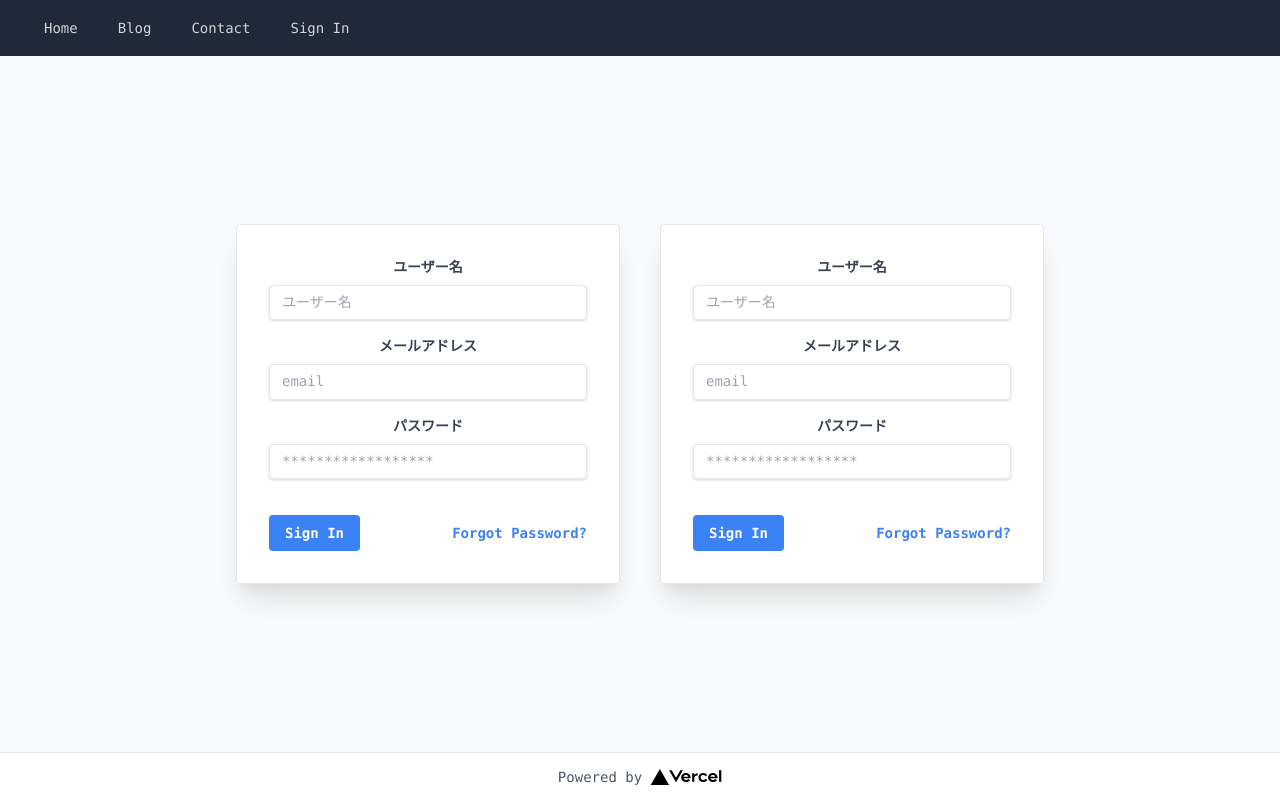
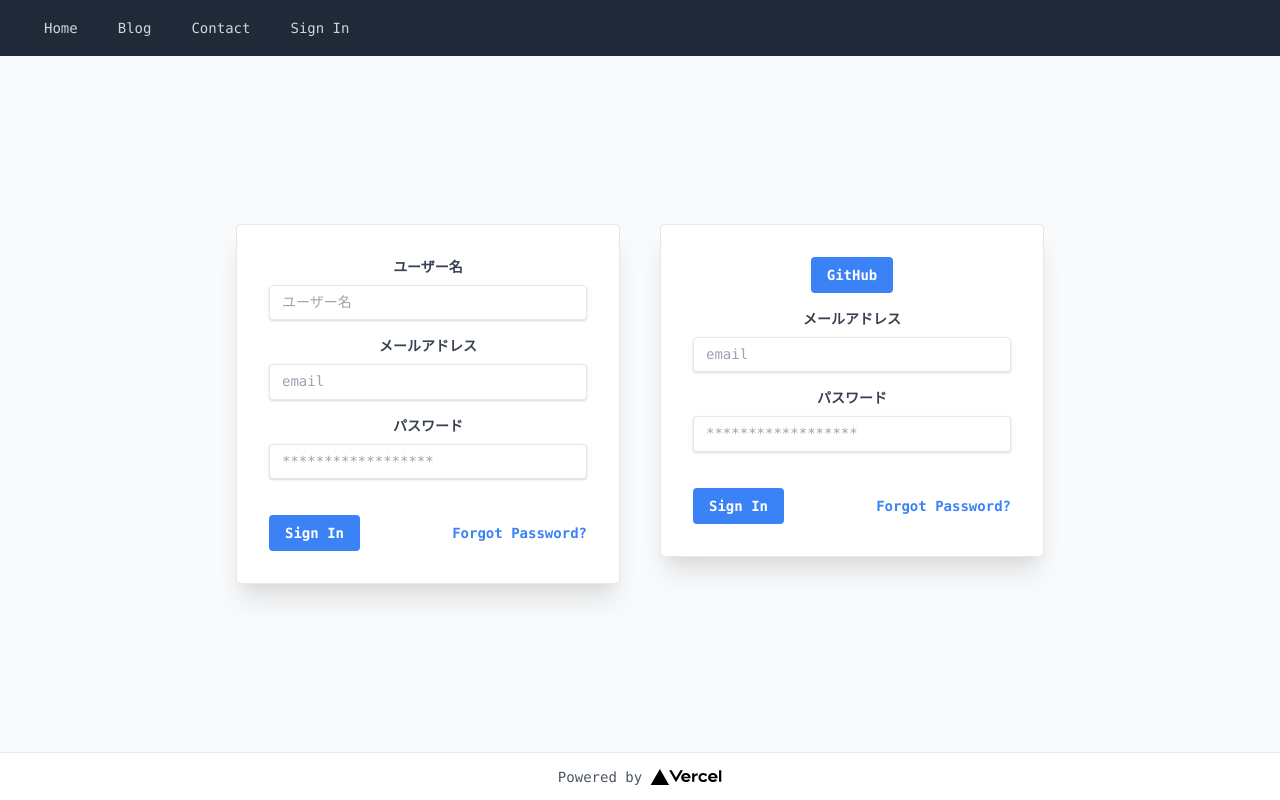
Before and after one commit to DICE-10/nextjs-lesson-hp, a Next.js app: page /signin in a window 1280 px wide. Built offline with nearby package versions, Linux system fonts and the light colour scheme.

Commit message:
nextAuth

```diff
--- a/pages/signin.js
+++ b/pages/signin.js
@@ -42,10 +42,9 @@
                 <div className="flex-auto px-5">
                     <div className="bg-white text-center shadow-xl p-8 w-96 rounded border">
                         <div className="mb-4">
-                        <label className="block text-gray-700 text-sm font-bold mb-2" htmlFor="username">
-                            ユーザー名
-                        </label>
-                        <input className="shadow appearance-none border rounded w-full py-2 px-3 text-gray-700 leading-tight focus:outline-none focus:shadow-outline" id="username" type="text" placeholder="ユーザー名" />
+                            <button onClick={() => signIn()} className="bg-blue-500 hover:bg-blue-700 text-white font-bold py-2 px-4 rounded focus:outline-none focus:shadow-outline" type="button">
+                                GitHub
+                            </button>
                         </div>
                         <div className="mb-4">
                         <label className="block text-gray-700 text-sm font-bold mb-2" htmlFor="email">
```
Also changed, not shown: 1 other file (tests, documents, lock files or other folders).
